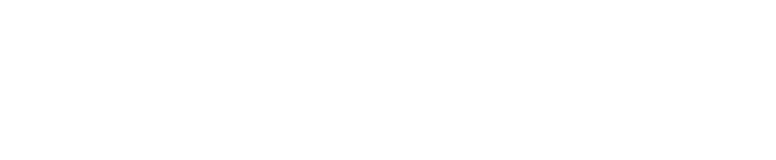
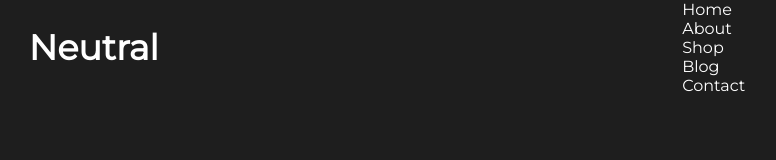
Before and after one commit to nana-ntim/navigation-bars, a plain HTML site: page _4/index.html in a window 1280 px wide. Shown: the whole page, without its empty margins (273-1049 px from the left). Drawn offline with Linux system fonts and the light colour scheme; a web font is replaced by a local one.

Commit message:
Update style.css

```diff
--- a/_4/style.css
+++ b/_4/style.css
@@ -10,3 +10,19 @@
     list-style: none;
     color: white;
 }
+
+body{
+    background-color: #1e1e1e;
+}
+
+header{
+    display: flex;
+    justify-content: space-around;
+    align-items: center;
+}
+
+.logo{
+    font-weight: 900;
+    font-size: 35px;
+    margin-left: 40px;
+}
```
